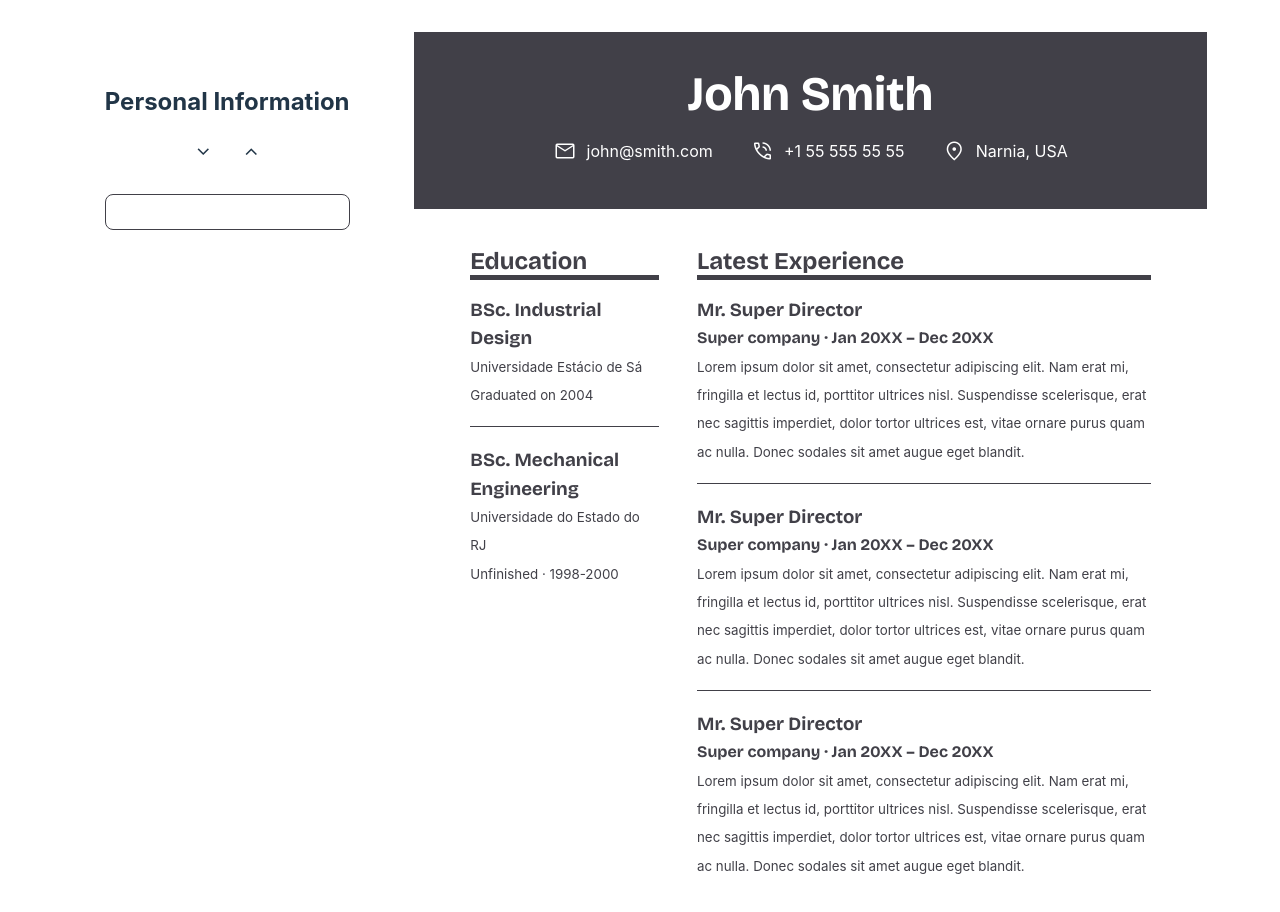
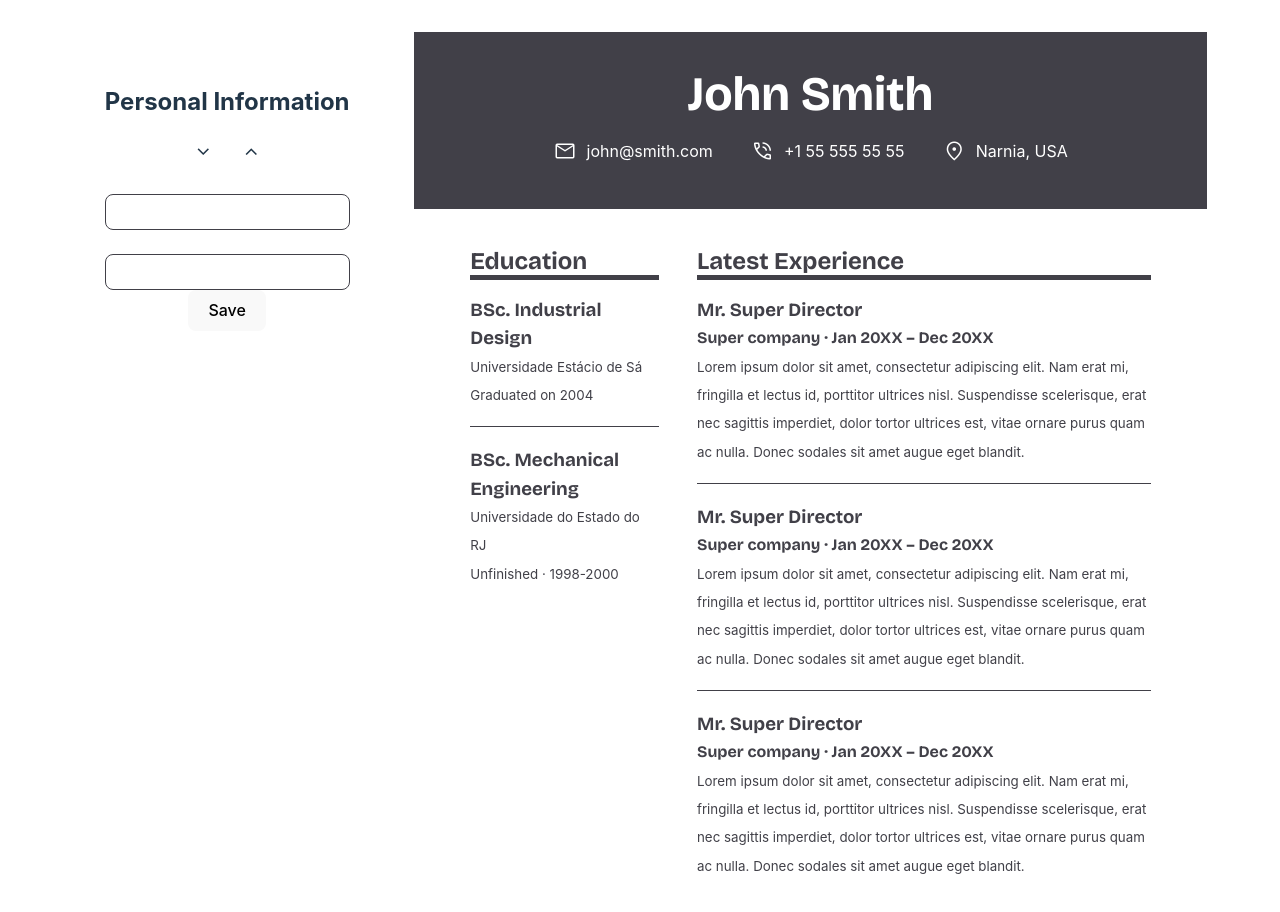
Before and after one commit to brunosra/top-cv-builder, a React (Vite) app: page / in a window 1280 px wide. Shown: the top 912 px of the page. Built offline with nearby package versions, Linux system fonts and the light colour scheme.

Commit message:
Create prototype with TextField

```diff
--- a/src/App.jsx
+++ b/src/App.jsx
@@ -4,10 +4,17 @@ import TextField from "./components/TextField";
 import "./App.css";
 
 function App() {
-  const [count, setCount] = useState(0);
+  const [text, setText] = useState("");
+  const [data, setData] = useState({});
+
+  function handleTextFieldChange(e) {
+    setData({ ...data, [e.target.name]: e.target.value });
+    setText(e.target.value);
+  }
 
   return (
     <>
+      {console.log(data)}
       <div className="forms-sidebar">
         <div className="card">
           <div className="header">
@@ -17,7 +24,9 @@ function App() {
             </span>
           </div>
           <div className="body">
-            <TextField value="test" />
+            <TextField name="bunda" handleChange={handleTextFieldChange} />
+            <TextField name="teste" handleChange={handleTextFieldChange} />
+            <button>Save</button>
           </div>
         </div>
       </div>
--- a/src/components/TextField.jsx
+++ b/src/components/TextField.jsx
@@ -19,7 +19,7 @@ function TextInput({
         {...props}
         name={name}
         type={type}
-        value={initialValue}
+        // value={initialValue}
         onChange={handleChange}
       />
     </div>
```
